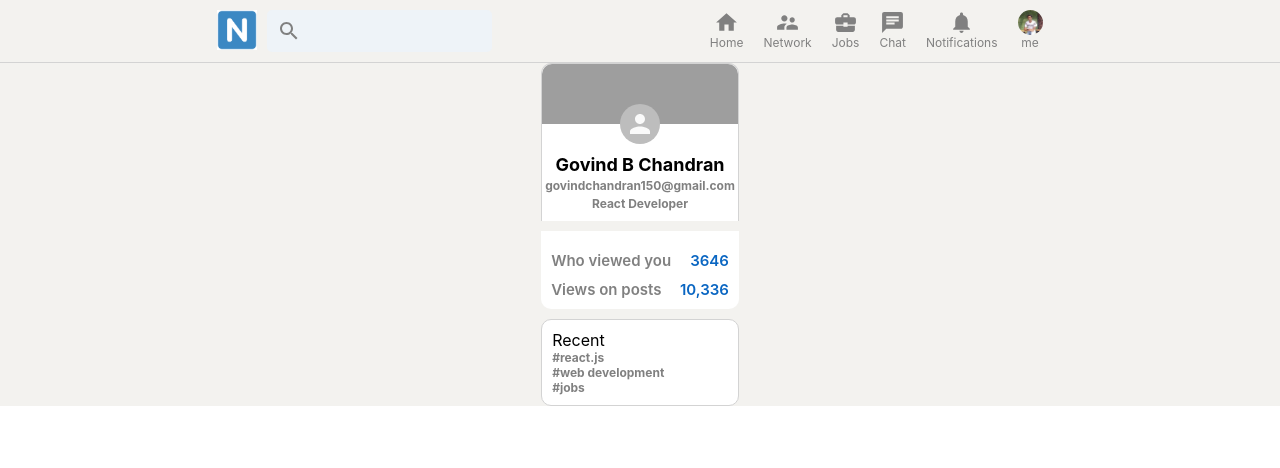
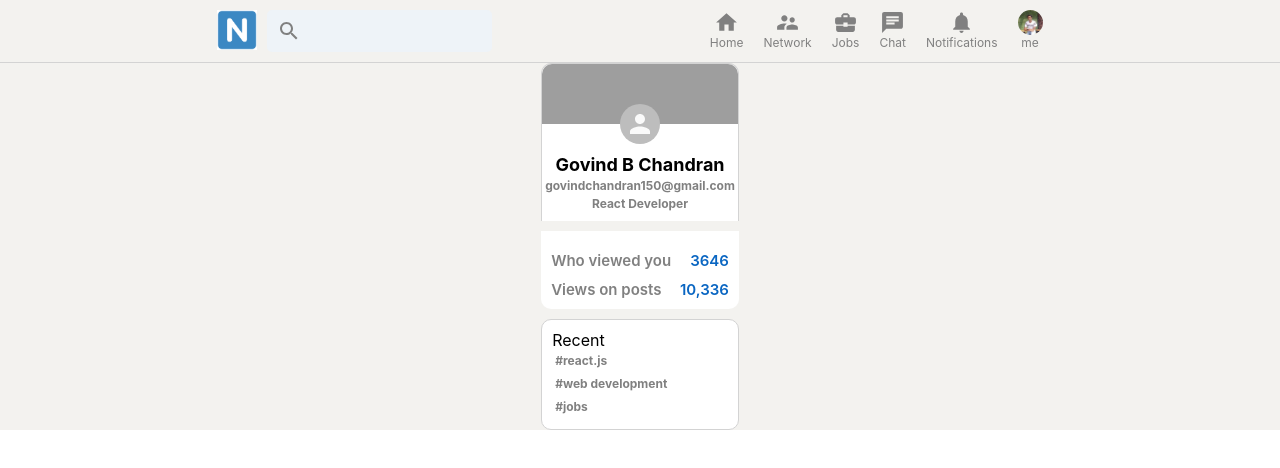
Before and after one commit to chandran-jr/NetworKit, a React (Create React App) app: page / in a window 1280 px wide. Shown: the top 468 px of the page. Built offline with nearby package versions, Linux system fonts and the light colour scheme; grey boxes are pictures that could not be loaded.

Commit message:
Add files via upload

```diff
--- a/src/Sidebar.css
+++ b/src/Sidebar.css
@@ -85,4 +85,6 @@
     font-weight: bolder;
     color: gray;
     cursor: pointer;
+    margin-bottom: 2px;
+    padding: 3px;
 }
```
